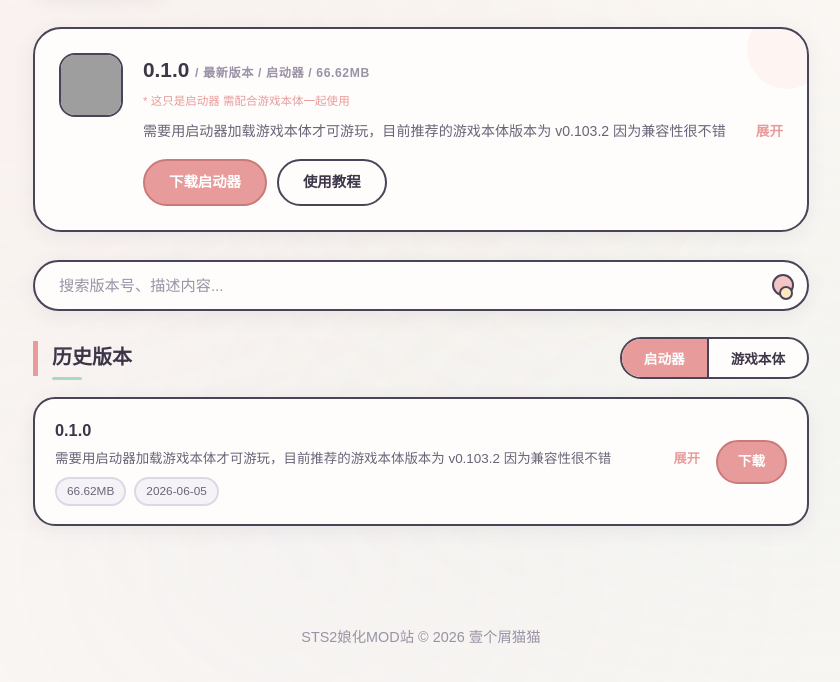
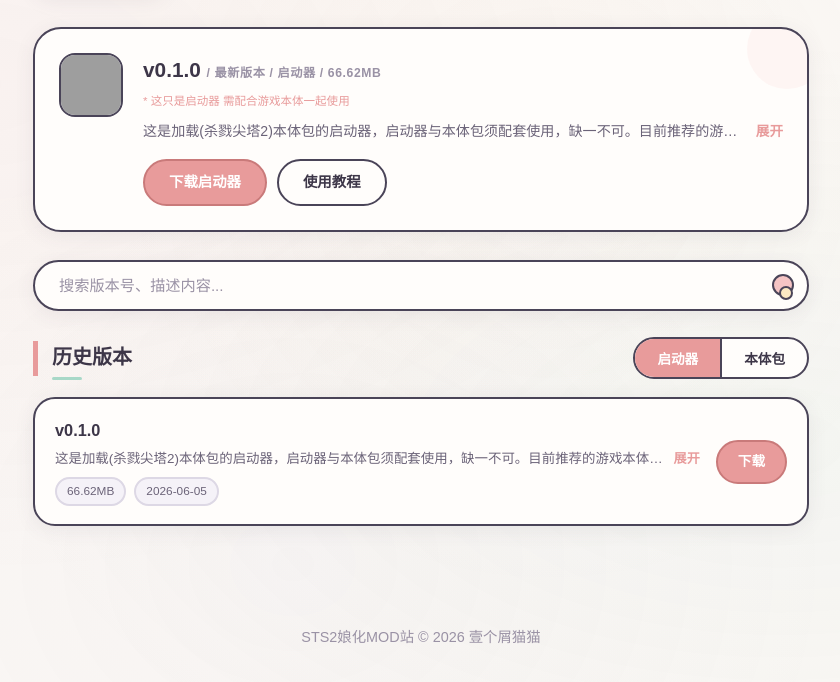
Before and after one commit to eyteamd-max/wsts, a plain HTML site: page resources/game-update/index.html in a window 1280 px wide. Shown: the part 76-758 px from the top of the page, without its empty margins (219-1059 px from the left). Drawn offline with Linux system fonts and the light colour scheme; grey boxes are pictures that could not be loaded.

Commit message:
Update resources/game-update/index.html

```diff
--- a/resources/game-update/index.html
+++ b/resources/game-update/index.html
@@ -228,7 +228,7 @@ body{
       <h2 class="history-title">历史版本</h2>
       <div class="tab-group">
         <button class="tab-btn active" data-tab="launcher" id="tabLauncher">启动器</button>
-        <button class="tab-btn" data-tab="game" id="tabGame">游戏本体</button>
+        <button class="tab-btn" data-tab="game" id="tabGame">本体包</button>
       </div>
     </div>
     <div class="version-list" id="versionList"></div>
@@ -244,7 +244,7 @@ var GAME_ICON='http://shp.qpic.cn/collector/1976464052/e2e5de8f-a1cd-40e2-aef5-e
 var TUTORIAL_URL='https://m.bilibili.com/video/BV1chojBxEcG';
 
 var launcherData=[
-  {version:'0.1.0',date:'2026-06-05',size:'66.62MB',description:'需要用启动器加载游戏本体才可游玩，目前推荐的游戏本体版本为 v0.103.2 因为兼容性很不错',downloadUrl:'https://files.zohopublic.com.cn/public/workdrive-public/download/05fgz7f808c35d3e44f1db95b4e62d85494d0?x-cli-msg=%7B%22isFileOwner%22%3Afalse%2C%22version%22%3A%221.0%22%2C%22isWDSupport%22%3Afalse%7D',isLatest:true}
+  {version:'v0.1.0',date:'2026-06-05',size:'66.62MB',description:'这是加载(杀戮尖塔2)本体包的启动器，启动器与本体包须配套使用，缺一不可。目前推荐的游戏本体包版本为 v0.103.2 因为兼容性很不错',downloadUrl:'https://files.zohopublic.com.cn/public/workdrive-public/download/05fgz7f808c35d3e44f1db95b4e62d85494d0?x-cli-msg=%7B%22isFileOwner%22%3Afalse%2C%22version%22%3A%221.0%22%2C%22isWDSupport%22%3Afalse%7D',isLatest:true}
 ];
 
 var gameData=[
```
